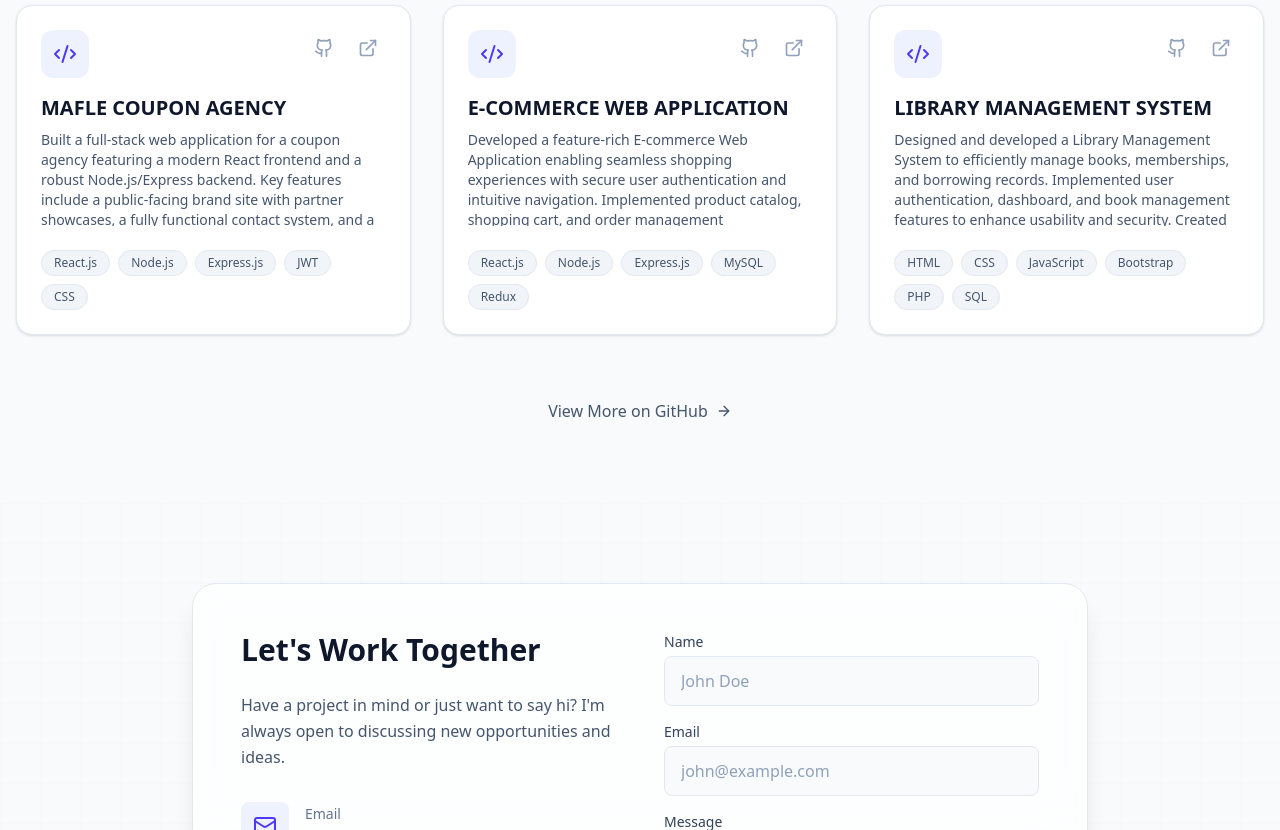
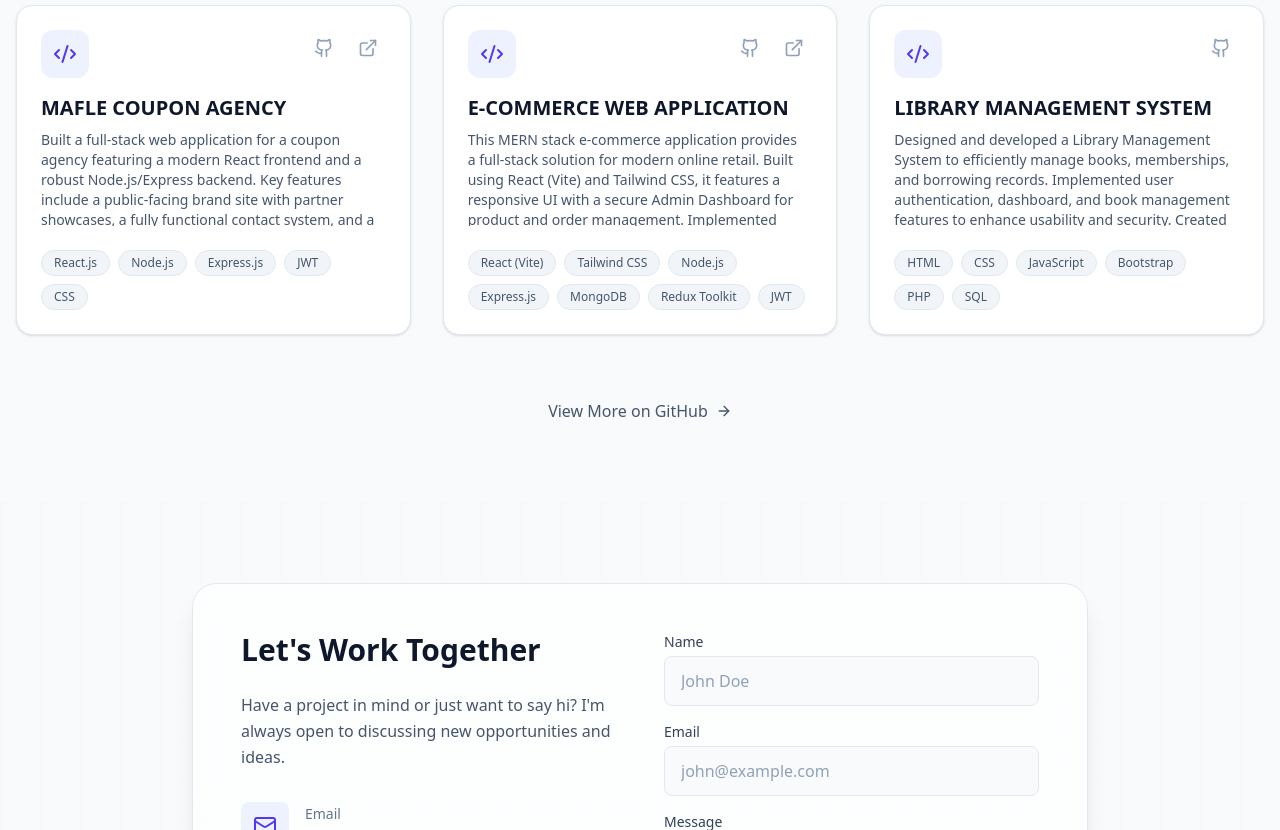
Before and after one commit to mehul825/Portfolio, a React (Vite) app in the folder client/: page / in a window 1280 px wide. Shown: the part 3420-4250 px from the top of the page. Built offline with nearby package versions, Linux system fonts and the light colour scheme.

Commit message:
Update project details for E-Commerce and Library Management

```diff
--- a/client/src/data.js
+++ b/client/src/data.js
@@ -70,14 +70,14 @@ export const portfolioData = {
         {
             title: "E-COMMERCE WEB APPLICATION",
             description: [
-                "Developed a feature-rich E-commerce Web Application enabling seamless shopping experiences with secure user authentication and intuitive navigation.",
-                "Implemented product catalog, shopping cart, and order management functionalities to streamline the entire purchase flow.",
-                "Built an admin dashboard for efficient product, order, and user account management with real-time updates.",
-                "Utilized React.js, Node.js, Express.js, MySQL, and Redux to ensure responsive design, scalability, and optimal performance."
+                "This MERN stack e-commerce application provides a full-stack solution for modern online retail.",
+                "Built using React (Vite) and Tailwind CSS, it features a responsive UI with a secure Admin Dashboard for product and order management.",
+                "Implemented JWT authentication for secure user sessions and Redux Toolkit to handle complex global state.",
+                "The project showcases my ability to integrate Node.js and MongoDB into a scalable, high-performance architecture."
             ],
-            techStack: ["React.js", "Node.js", "Express.js", "MySQL", "Redux"],
-            link: "#",
-            github: "#"
+            techStack: ["React (Vite)", "Tailwind CSS", "Node.js", "Express.js", "MongoDB", "Redux Toolkit", "JWT"],
+            link: "https://e-commerce-ms.netlify.app/",
+            github: "https://github.com/mehul825/E-commerce-APP"
         },
         {
             title: "LIBRARY MANAGEMENT SYSTEM",
@@ -88,8 +88,8 @@ export const portfolioData = {
                 "Utilized HTML, CSS, JavaScript, Bootstrap, PHP, and SQL to build a responsive and user-friendly interface."
             ],
             techStack: ["HTML", "CSS", "JavaScript", "Bootstrap", "PHP", "SQL"],
-            link: "#",
-            github: "#"
+            link: "",
+            github: "https://github.com/mehul825/Library_management_system"
         }
     ],
     education: [
```
